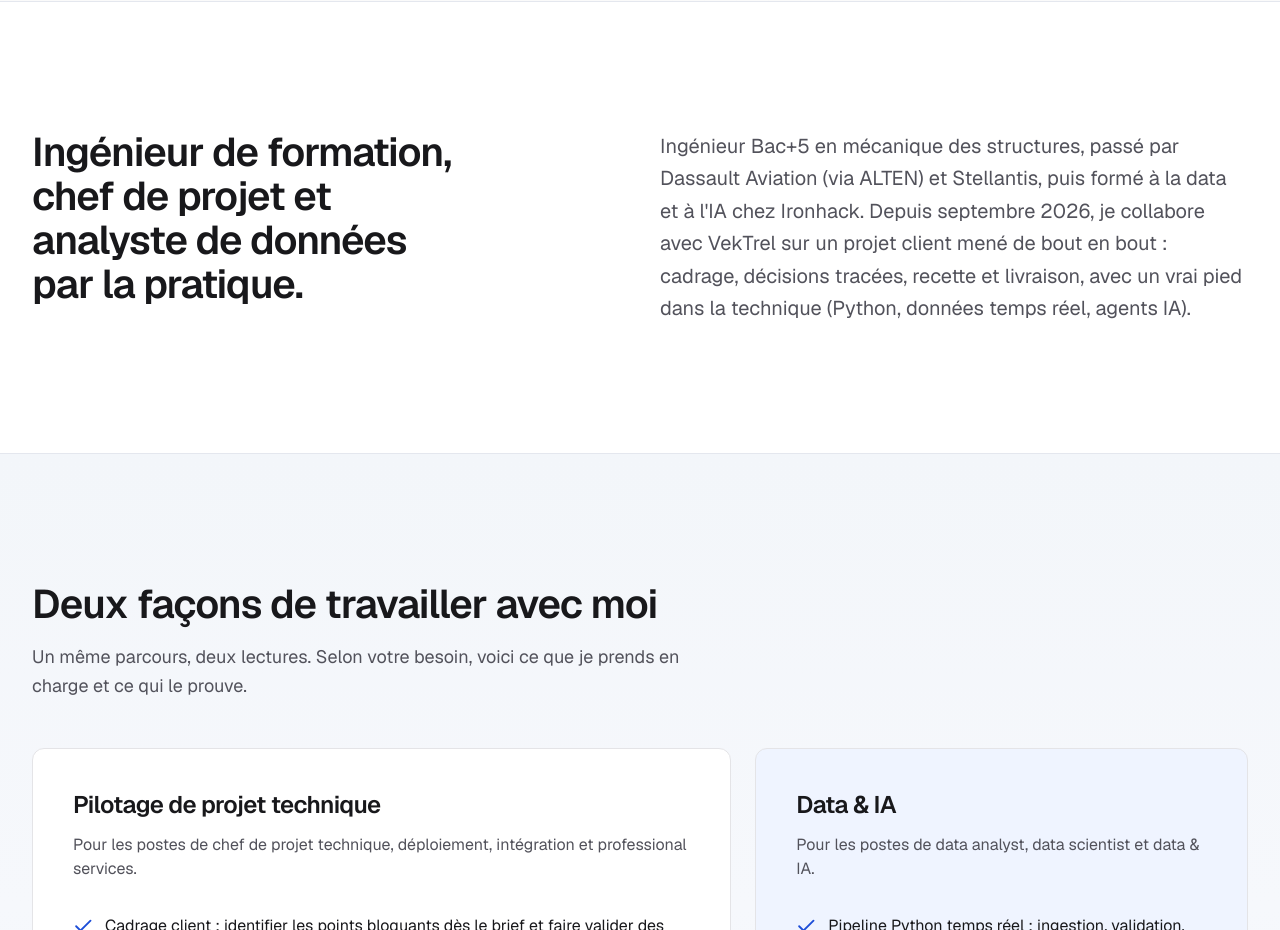
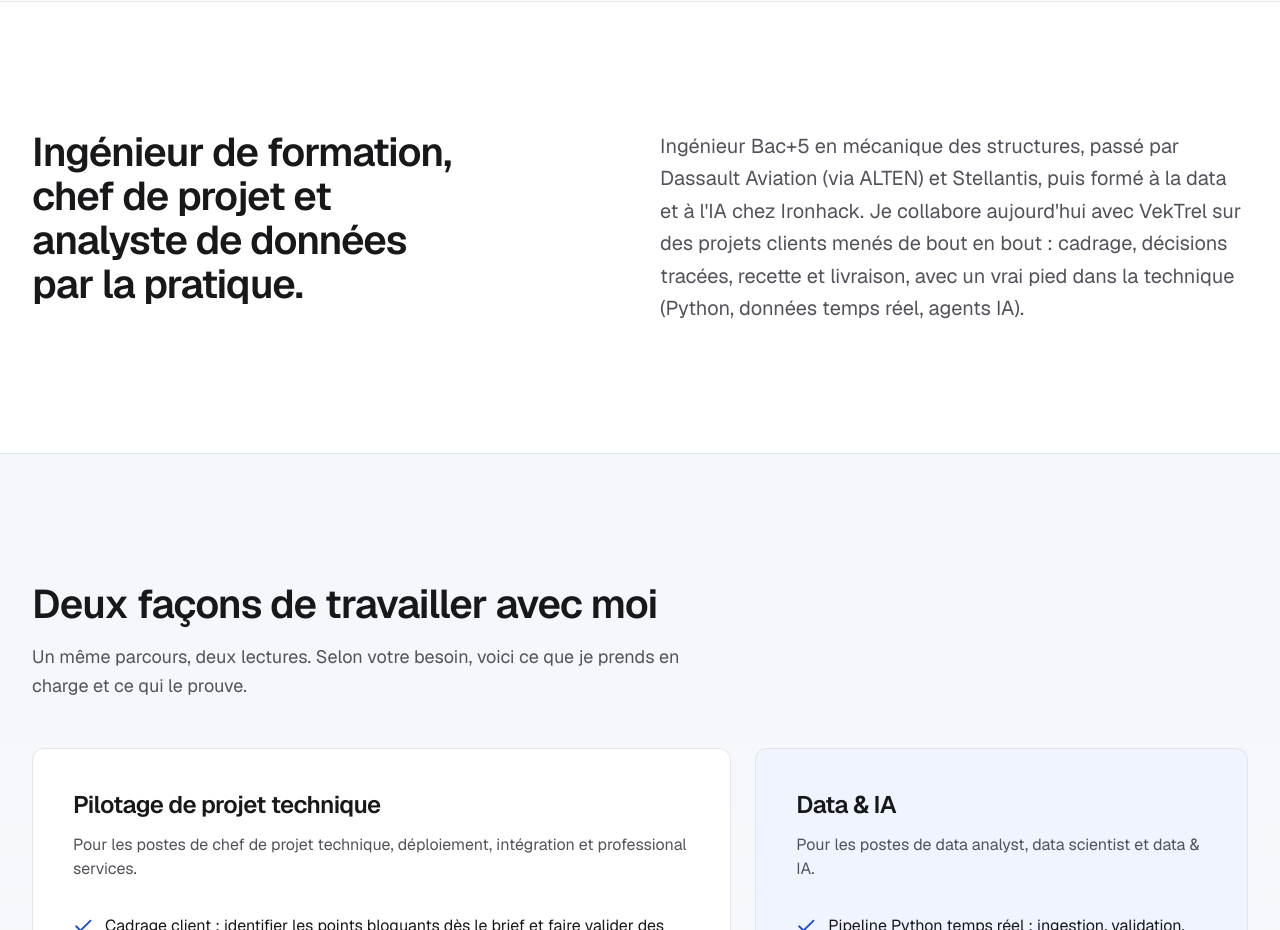
Before and after one commit to jmpbusiness2023-commits/portfolio, a Next.js app: page / in a window 1280 px wide. Shown: the part 860-1790 px from the top of the page. Built offline with nearby package versions, Linux system fonts and the light colour scheme.

Commit message:
Série 2, point 3 : profil, collaboration avec VekTrel sur des projets clients

```diff
--- a/content/site.ts
+++ b/content/site.ts
@@ -65,7 +65,7 @@ export const hero = {
 
 export const profile = {
   heading: "Ingénieur de formation, chef de projet et analyste de données par la pratique.",
-  text: "Ingénieur Bac+5 en mécanique des structures, passé par Dassault Aviation (via ALTEN) et Stellantis, puis formé à la data et à l'IA chez Ironhack. Depuis septembre 2026, je collabore avec VekTrel sur un projet client mené de bout en bout : cadrage, décisions tracées, recette et livraison, avec un vrai pied dans la technique (Python, données temps réel, agents IA).",
+  text: "Ingénieur Bac+5 en mécanique des structures, passé par Dassault Aviation (via ALTEN) et Stellantis, puis formé à la data et à l'IA chez Ironhack. Je collabore aujourd'hui avec VekTrel sur des projets clients menés de bout en bout : cadrage, décisions tracées, recette et livraison, avec un vrai pied dans la technique (Python, données temps réel, agents IA).",
 };
 
 export const twoWays = {
```
